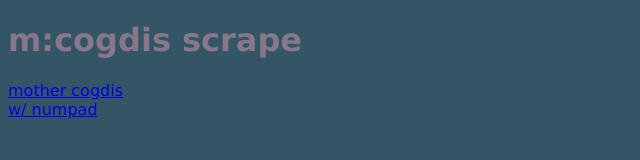
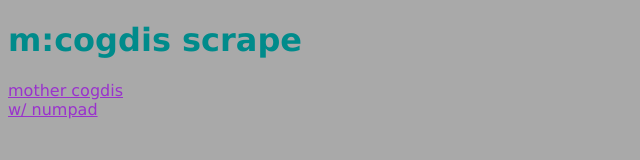
Before and after one commit to foxsouns/mother-cogdis-scrape, a plain HTML site: page index.html in a window 1280 px wide. Shown: the whole page, without its empty margins (0-640 px from the left). Drawn offline with Linux system fonts and the light colour scheme.

Commit message:
colors (again)

```diff
--- a/index.html
+++ b/index.html
@@ -5,8 +5,20 @@
     <style>
         body {
           font-family:'Lucida Sans', 'Lucida Sans Regular', 'Lucida Grande', 'Lucida Sans Unicode', Geneva, Verdana, sans-serif;
-          background-color: #335566;
-          color: #887788
+          background-color:darkgrey;
+          color:darkcyan
+        }
+        a:link {
+          color:darkorchid
+        }
+        a:visited {
+          color:darkorchid
+        }
+        a:active {
+          color:darkorchid
+        }
+        a:hover {
+          color:crimson
         }
     </style>
   </head>
```
